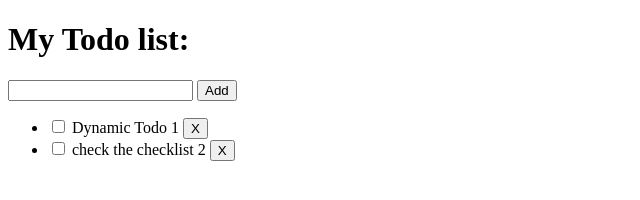
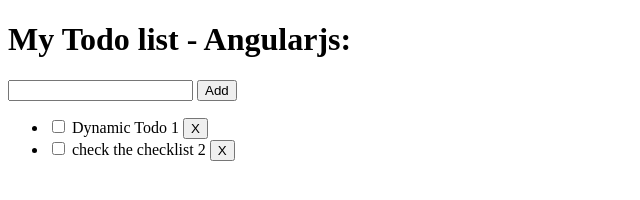
Before and after one commit to jurgob/todo_test, a plain HTML site: page angularjs/index.html in a window 1280 px wide. Shown: the whole page, without its empty margins (0-640 px from the left). Drawn offline with nearby package versions, Linux system fonts and the light colour scheme.

Commit message:
titles changes

```diff
--- a/angularjs/index.html
+++ b/angularjs/index.html
@@ -6,7 +6,7 @@
   </head>
   <body>
     <div class="mainCont"  ng-controller="MainCtrl">
-      <h1 >My Todo list:</h1>
+      <h1 >My Todo list - Angularjs:</h1>
 
       <div class="addArea" >
         <form>
```
Also changed, not shown: emberjs/index.html (+1 -1 lines).
